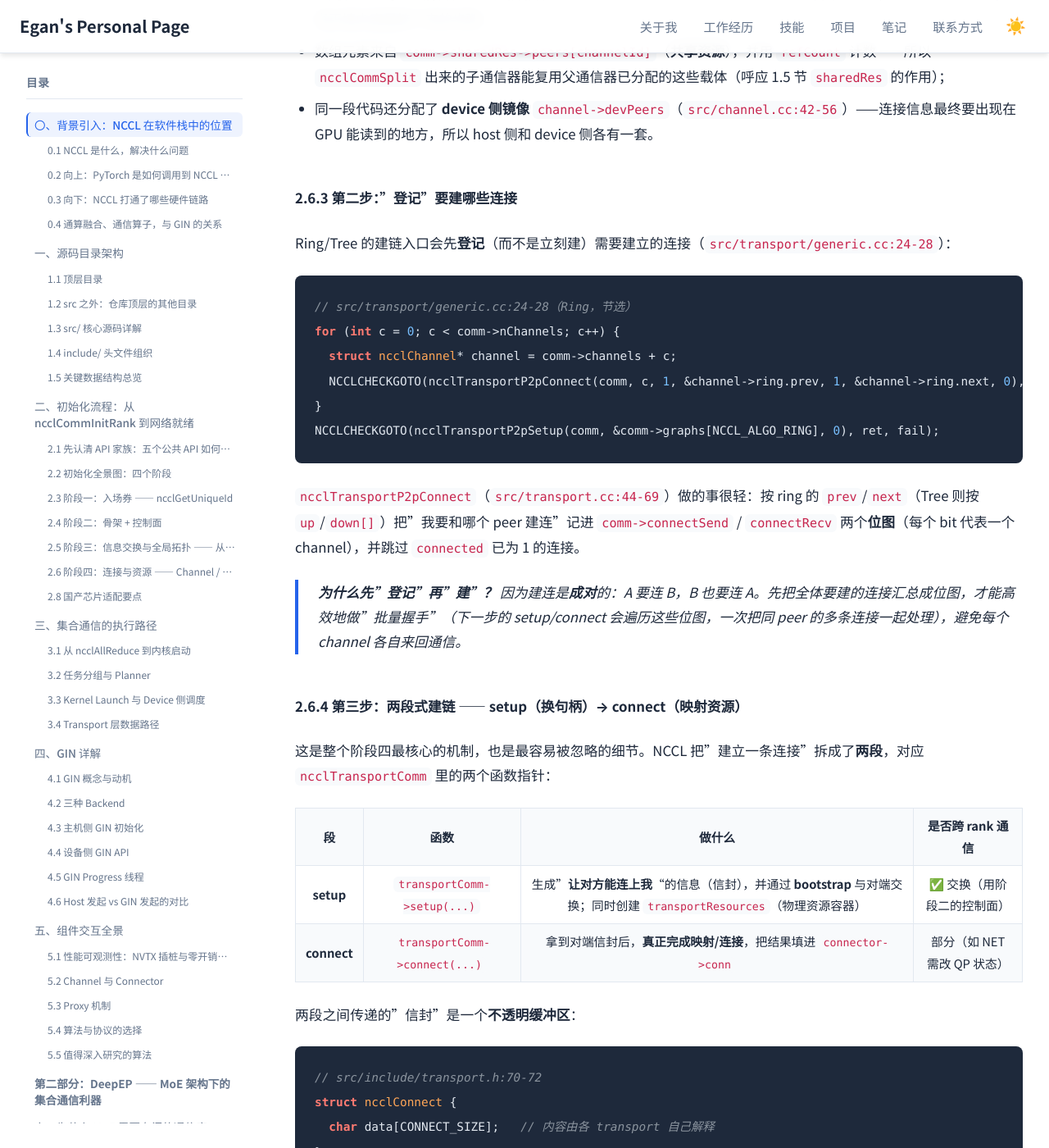
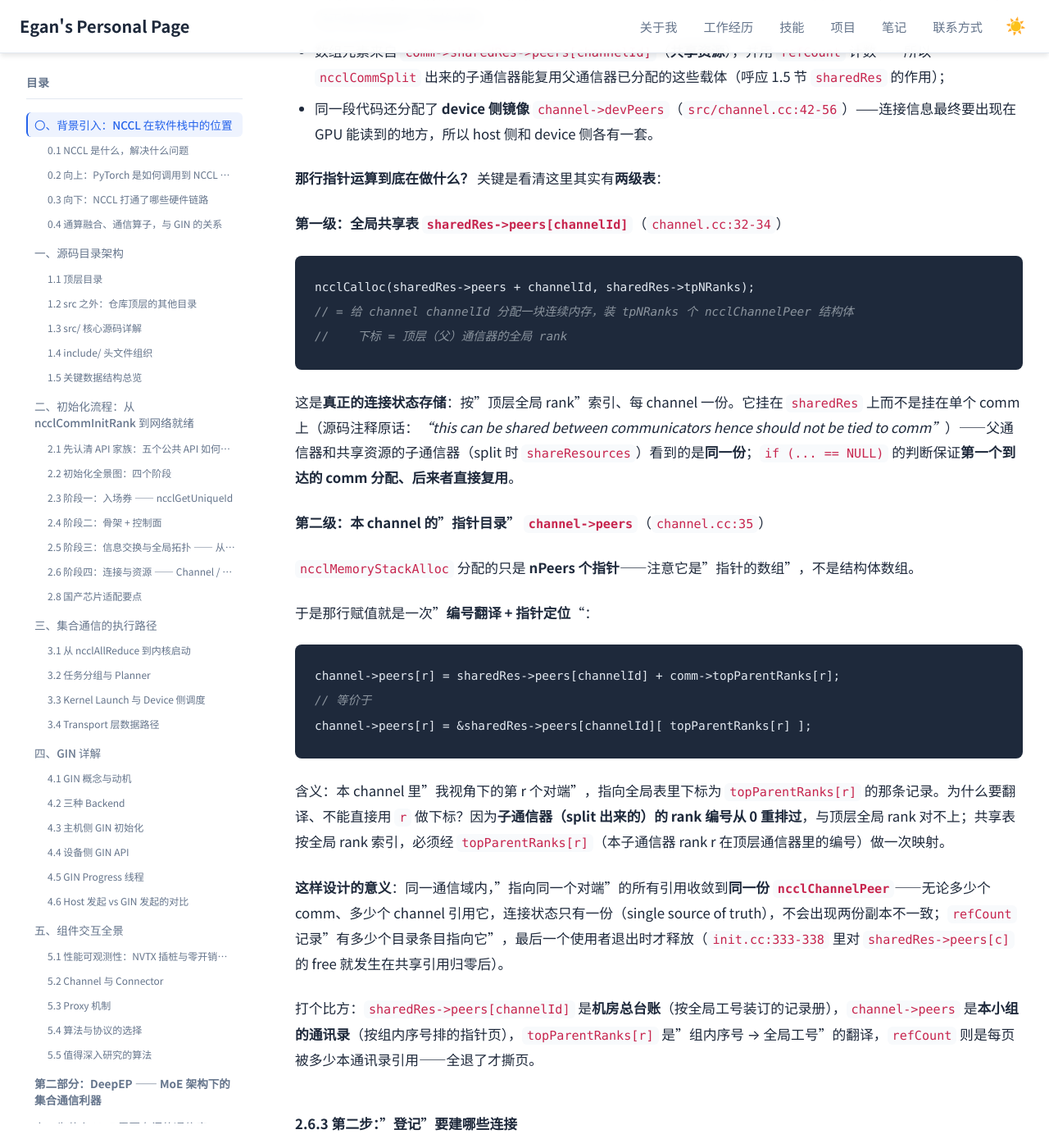
Before and after one commit to Lejun-Hu/Lejun-Hu.github.io, a Jekyll site: the page built from _notes/2026-8-24-nccl-source-study.md, in a window 1280 px wide and 1400 px high, scrolled down 56136 px. Shown: the whole window at 82% size. Built offline with Jekyll 4.4.1, drawn with Linux system fonts in a browser that asks for light colours.

Commit message:
note: two-level peers table, topParentRanks mapping and shared refcount example

````diff
--- a/_notes/2026-8-24-nccl-source-study.md
+++ b/_notes/2026-8-24-nccl-source-study.md
@@ -1410,6 +1410,36 @@ for (int r = 0; r < nRanks; r++) {
 - 数组元素来自 `comm->sharedRes->peers[channelId]`（**共享资源**），并用 `refCount` 计数——所以 `ncclCommSplit` 出来的子通信器能复用父通信器已分配的这些载体（呼应 1.5 节 `sharedRes` 的作用）；
 - 同一段代码还分配了 **device 侧镜像** `channel->devPeers`（`src/channel.cc:42-56`）——连接信息最终要出现在 GPU 能读到的地方，所以 host 侧和 device 侧各有一套。
 
+**那行指针运算到底在做什么？** 关键是看清这里其实有**两级表**：
+
+**第一级：全局共享表 `sharedRes->peers[channelId]`**（`channel.cc:32-34`）
+
+```cpp
+ncclCalloc(sharedRes->peers + channelId, sharedRes->tpNRanks);
+// = 给 channel channelId 分配一块连续内存，装 tpNRanks 个 ncclChannelPeer 结构体
+//    下标 = 顶层（父）通信器的全局 rank
+```
+
+这是**真正的连接状态存储**：按"顶层全局 rank"索引、每 channel 一份。它挂在 `sharedRes` 上而不是挂在单个 comm 上（源码注释原话：*"this can be shared between communicators hence should not be tied to comm"*）——父通信器和共享资源的子通信器（split 时 `shareResources`）看到的是**同一份**；`if (... == NULL)` 的判断保证**第一个到达的 comm 分配、后来者直接复用**。
+
+**第二级：本 channel 的"指针目录" `channel->peers`**（`channel.cc:35`）
+
+`ncclMemoryStackAlloc` 分配的只是 **nPeers 个指针**——注意它是"指针的数组"，不是结构体数组。
+
+于是那行赋值就是一次"**编号翻译 + 指针定位**"：
+
+```cpp
+channel->peers[r] = sharedRes->peers[channelId] + comm->topParentRanks[r];
+// 等价于
+channel->peers[r] = &sharedRes->peers[channelId][ topParentRanks[r] ];
+```
+
+含义：本 channel 里"我视角下的第 r 个对端"，指向全局表里下标为 `topParentRanks[r]` 的那条记录。为什么要翻译、不能直接用 `r` 做下标？因为**子通信器（split 出来的）的 rank 编号从 0 重排过**，与顶层全局 rank 对不上；共享表按全局 rank 索引，必须经 `topParentRanks[r]`（本子通信器 rank r 在顶层通信器里的编号）做一次映射。
+
+**这样设计的意义**：同一通信域内，"指向同一个对端"的所有引用收敛到**同一份 `ncclChannelPeer`**——无论多少个 comm、多少个 channel 引用它，连接状态只有一份（single source of truth），不会出现两份副本不一致；`refCount` 记录"有多少个目录条目指向它"，最后一个使用者退出时才释放（`init.cc:333-338` 里对 `sharedRes->peers[c]` 的 free 就发生在共享引用归零后）。
+
+打个比方：`sharedRes->peers[channelId]` 是**机房总台账**（按全局工号装订的记录册），`channel->peers` 是**本小组的通讯录**（按组内序号排的指针页），`topParentRanks[r]` 是"组内序号 → 全局工号"的翻译，`refCount` 则是每页被多少本通讯录引用——全退了才撕页。
+
 #### 2.6.3 第二步："登记"要建哪些连接
 
 Ring/Tree 的建链入口会先**登记**（而不是立刻建）需要建立的连接（`src/transport/generic.cc:24-28`）：
````
